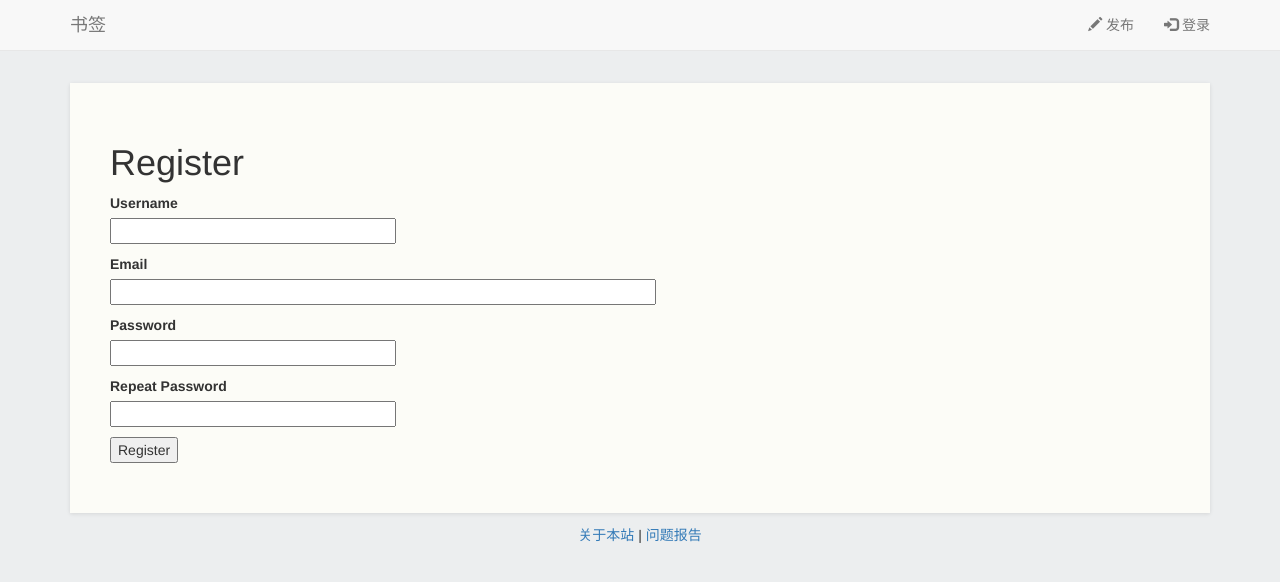
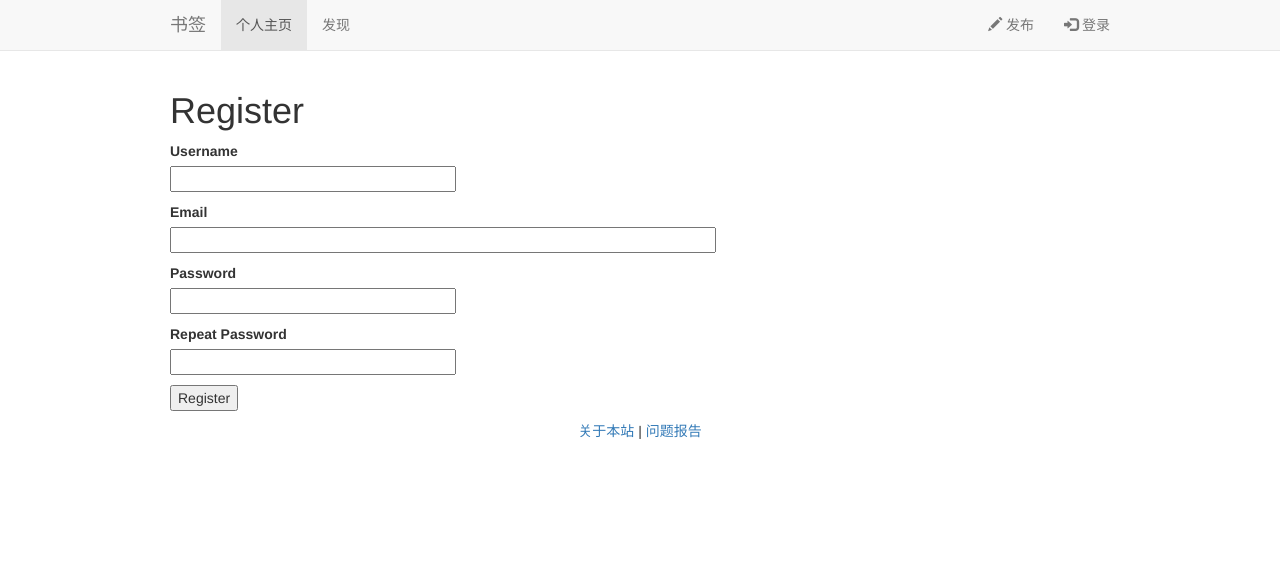
Before and after one commit to ivchen116/bookmarks, a Flask app: page /auth/register in a window 1280 px wide. Shown: the top 582 px of the page. Run offline with Flask 2, Linux system fonts and the light colour scheme; some libraries are stand-ins or nearby versions.

Commit message:
调整页面显示

```diff
--- a/app/models.py
+++ b/app/models.py
@@ -1,5 +1,6 @@
 # -*- coding: utf-8 -*-
 from datetime import datetime
+from urlparse import urlparse
 
 from flask_login import UserMixin, AnonymousUserMixin
 from werkzeug.security import generate_password_hash, check_password_hash
@@ -106,3 +107,6 @@ class Bookmark(db.Model):
 
 	def __repr__(self):
 		return '<Bookmark {}>'.format(self.title)
+
+	def netloc(self):
+		return urlparse(self.href).netloc
--- a/app/static/css/style.css
+++ b/app/static/css/style.css
@@ -1,7 +1,18 @@
 /*自己的样式*/
 body{
-    background-color: #ECEEEF;
 }
+
+/* ... */
+@media only screen and (min-width: 1200px) {
+.container {
+    width: 970px;
+}
+}
+
+.subnav {
+	margin-bottom: 20px;
+}
+
 .right{
     margin: 0 5px 0 5px;
     float: right;
@@ -16,11 +27,8 @@ body{
 .outline a:link {color:black;} /*未访问颜色*/
 .outline a:visited {color:gray;} /*已访问颜色*/
 .title a:visited {color: #9493c7;}
+
 .main{
-    margin: 12px 0;
-    padding: 40px;
-    background: #fcfcf7;
-    box-shadow: 0px 1px 4px rgba(0,0,0,0.1);
 }
 .comments{
     text-indent: 35px;
--- a/app/templates/_bookmarks.html
+++ b/app/templates/_bookmarks.html
@@ -4,7 +4,7 @@
 	<a class="title" href="{{bookmark.href}}">{{ bookmark.title }}</a>
 	<span class="thumb" style="background-image: url(/static/image/direct.jpg)"> </span>
 	<ul class="sub clearfix">
-		<li class="original_url_container"><a class="original_url" href="{{ bookmark.href }}" target="_blank">{{ bookmark.href }}</a></li>
+		<li class="original_url_container"><a class="original_url" href="{{ bookmark.href }}" target="_blank">{{ bookmark.netloc() }}</a></li>
 		<li class="tags">
 			<span class="tag_container"></span>
 			<a class="edit"><span>添加标记</span></a>
--- a/app/templates/base.html
+++ b/app/templates/base.html
@@ -16,7 +16,7 @@
 		 {% endblock %}
 	</head>
 	<body>
-		<div class="navbar navbar-default navbar-static-top">
+		<nav class="navbar navbar-default navbar-static-top">
 			<div class="container">
 				<div class="navbar-header">
 					<button type="button" class="navbar-toggle collapsed" data-toggle="collapse" data-target="#navbar" aria-expanded="false" aria-controls="navbar">
@@ -28,6 +28,10 @@
 				<a class="navbar-brand" href="{{ url_for('user.index') }}">书签</a>
 				</div>
 				<div id="navbar" class="navbar-collapse collapse">
+					<ul class="nav navbar-nav">
+						<li class="active"><a href="{{ url_for('user.index') }}">个人主页</a></li>
+						<li><a href="#">发现</a></li>
+					</ul>
 					<ul class="nav navbar-nav navbar-right">
 						<li {% if title=='发布' %} class="active"{%endif%}>
 							<a href="{{ url_for('user.write') }}">
@@ -77,7 +81,7 @@
 					</ul>
 				</div>
 			</div>
-		</div>
+		</nav>
 		<div class="container no-touch">
 			{% with messages = get_flashed_messages() %}
 			{% if messages %}
```
Also changed, not shown: app/templates/user/index.html (+14 -8 lines).
